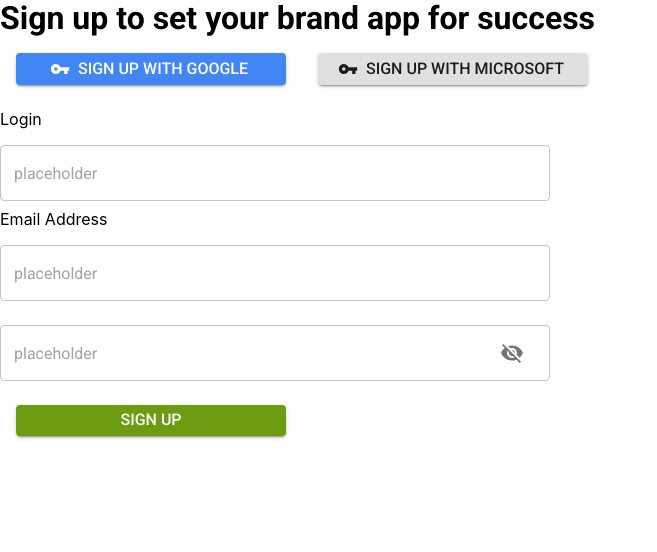
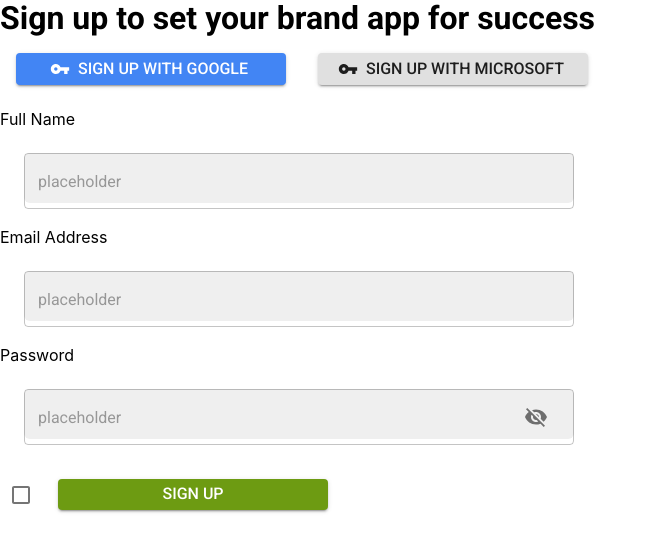
Before and after one commit to Ruslana-Logosha/Task-1, a React (Create React App) app: page /sign-up in a window 1280 px wide. Shown: the top 552 px of the page, without its empty margins (0-657 px from the left). Built offline with nearby package versions, Linux system fonts and the light colour scheme.

Commit message:
updates form inputs error style

```diff
--- /dev/null
+++ b/src/components/SignUp/CheckBox.js
@@ -0,0 +1,32 @@
+import React from 'react';
+import { useState } from 'react';
+import { Link } from 'react-router-dom';
+
+import Checkbox from '@material-ui/core/Checkbox';
+
+const CheckBox = ({ ...props }) => {
+  const [checked, setChecked] = useState(false);
+  // event.target.checked;
+  const handleChange = () => {
+    setChecked(!checked);
+  };
+
+  return (
+    <Checkbox
+      checked={checked}
+      onChange={handleChange}
+      label={
+        <div>
+          <span>I accept the </span>
+          <Link to={'/terms'}>Terms of Service</Link>,
+          <Link to={'/privacy'}>Privacy Policy</Link>
+          <span> and our default </span>
+          <Link to={'/notification'}>Notification Settings</Link>
+        </div>
+      }
+      {...props}
+    />
+  );
+};
+
+export default CheckBox;
--- a/src/components/SignUp/Form.js
+++ b/src/components/SignUp/Form.js
@@ -1,8 +1,10 @@
 import React from 'react';
 import { useState } from 'react';
+// import { Link } from 'react-router-dom';
 import FormContainer from './FormContainer';
 import Input from './FormInput';
 import FormSignUpButton from './FormSignUpButton';
+import CheckBox from './CheckBox';
 import { InputAdornment, IconButton } from '@material-ui/core';
 import Visibility from '@material-ui/icons/Visibility';
 import VisibilityOff from '@material-ui/icons/VisibilityOff';
@@ -32,11 +34,11 @@
       fullName: Yup.string()
         .min(2, 'Too Short!')
         .max(50, 'Too Long!')
-        .required('Required'),
-      email: Yup.string().email('Invalid email').required('Required'),
+        .required('Full Name is required'),
+      email: Yup.string().email('Invalid email').required('Email is required'),
       password: Yup.string()
         .min(6, 'Password should be longer than 6 characters')
-        .required(),
+        .required('Password is required'),
     }),
     onSubmit: ({ fullName, email, password }) => {
       console.log(
@@ -47,7 +49,7 @@
 
   return (
     <FormContainer onSubmit={handleSubmit}>
-      <label htmlFor="fullName">Login</label>
+      <label htmlFor="fullName">Full Name</label>
       <Input
         value={values.fullName}
         onChange={handleChange}
@@ -56,10 +58,9 @@
         name="fullName"
         type="text"
         placeholder="placeholder"
+        error={touched.fullName && Boolean(errors.fullName)}
+        helperText={touched.fullName && errors.fullName}
       />
-      {touched.fullName && errors.fullName ? (
-        <div>{errors.fullName}</div>
-      ) : null}
 
       <label htmlFor="email">Email Address</label>
       <Input
@@ -70,18 +71,21 @@
         name="email"
         type="text"
         placeholder="placeholder"
+        error={touched.email && Boolean(errors.email)}
+        helperText={touched.email && errors.email}
       />
-      {touched.email && errors.email ? <div>{errors.email}</div> : null}
 
+      <label htmlFor="email">Password</label>
       <Input
         value={values.password}
         onChange={handleChange}
         onBlur={handleBlur}
         id="password"
         name="password"
-        // type="text"
         placeholder="placeholder"
         type={showPassword ? 'text' : 'password'}
+        error={touched.password && Boolean(errors.password)}
+        helperText={touched.password && errors.password}
         InputProps={{
           endAdornment: (
             <InputAdornment position="end">
@@ -96,9 +100,8 @@
           ),
         }}
       />
-      {touched.password && errors.password ? (
-        <div>{errors.password}</div>
-      ) : null}
+
+      <CheckBox />
       <FormSignUpButton type="submit">Log in</FormSignUpButton>
     </FormContainer>
   );
--- a/src/components/SignUp/FormInput.js
+++ b/src/components/SignUp/FormInput.js
@@ -1,9 +1,29 @@
 import { TextField } from '@material-ui/core';
 import React, { forwardRef } from 'react';
+import { makeStyles } from '@material-ui/core/styles';
+
+const useStyles = makeStyles(theme => ({
+  root: {
+    width: '550px',
+    height: '50px',
+    backgroundColor: '#EFEFEF',
+    borderRadius: '6px',
+    margin: theme.spacing(3),
+    '& label.Mui-focused': {
+      color: '#6D9B12',
+    },
+    '& label.Mui-error': {
+      color: '#FF0000',
+    },
+  },
+}));
 
 const Input = forwardRef((props, ref) => {
+  const styles = useStyles();
+
   return (
     <TextField
+      className={styles.root}
       variant="outlined"
       margin="normal"
       inputRef={ref}
```
